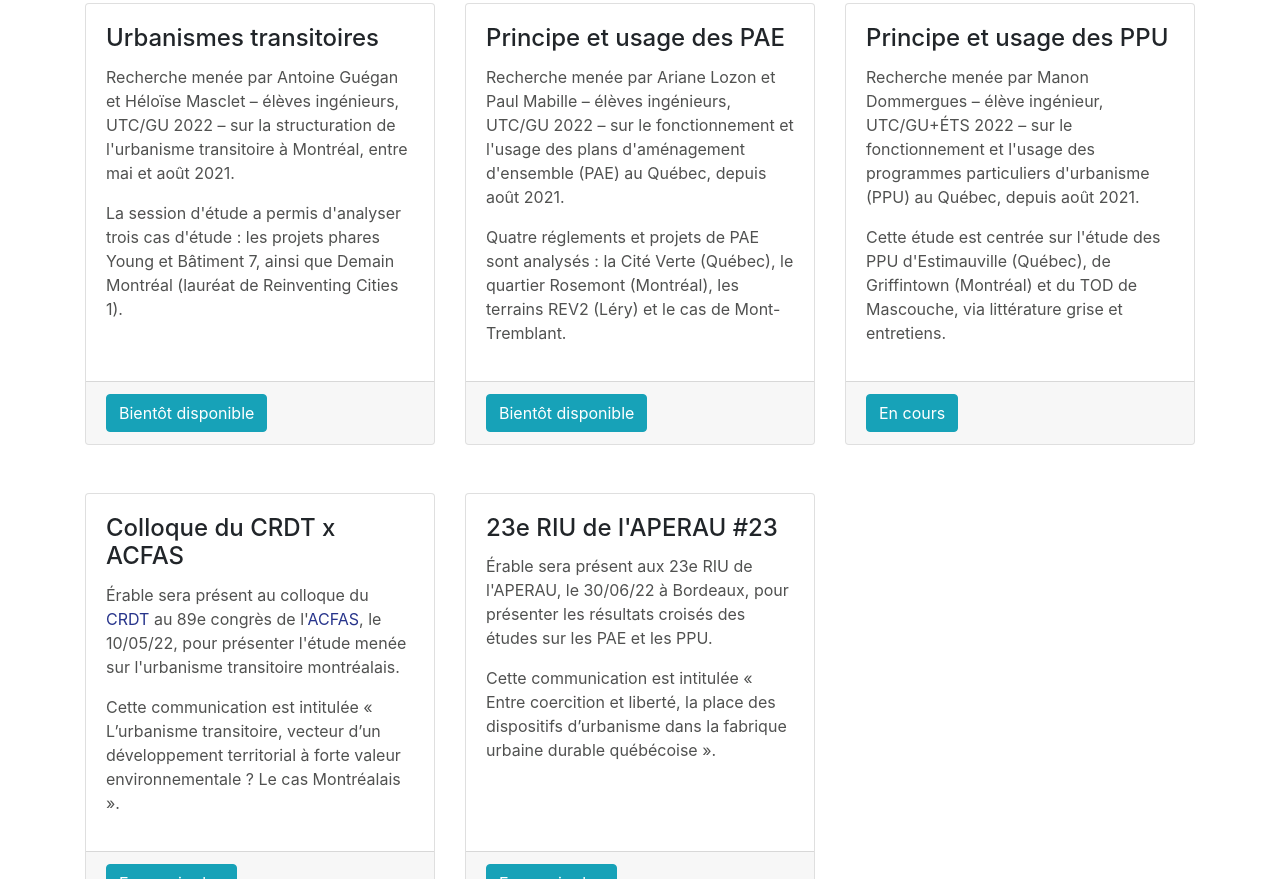
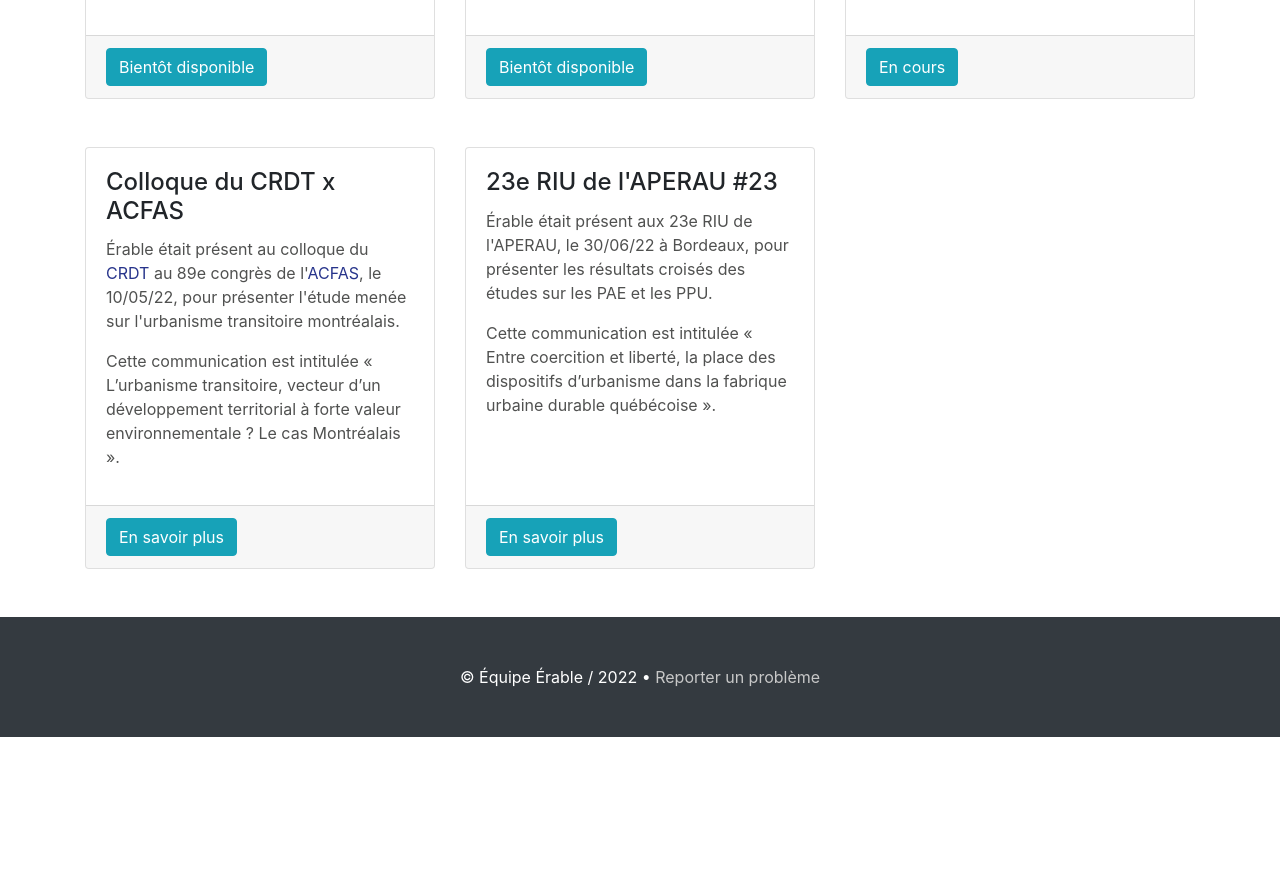
Before and after one commit to projet-erable/projet-erable.github.io, a website: page index.html in a window 1280 px wide. Shown: the part 1807-2686 px from the top of the page. After the commit the page ends 2544 px from the top, so only its background shows below. Drawn offline with Linux system fonts and the light colour scheme.

Commit message:
Update index.html

```diff
--- a/index.html
+++ b/index.html
@@ -122,6 +122,7 @@
     <!-- /.row -->
 
 
+<!--
     <div class="row">
       <div class="col-md-12 mb-5">
         <div class="card h-100">
@@ -138,7 +139,7 @@
         </div>
       </div>
     </div>
-
+-->
 
     <div class="row">
       <div class="col-md-12 mb-5">
@@ -194,7 +195,7 @@
         <div class="card h-100">
           <div class="card-body">
             <h4 class="card-title" id="Acfas89">Colloque du CRDT x ACFAS</h4>
-            <p class="card-text" style="color:rgba(80,81,80)">Érable sera présent au colloque du <a target="_blank" style="color:rgba(39,52,139)" href="https://crdt.ca/">CRDT</a> au 89e congrès de l'<a target="_blank" style="color:rgba(39,52,139)" href="https://www.acfas.ca/">ACFAS</a>, le 10/05/22, pour présenter l'étude menée sur l'urbanisme transitoire montréalais.</p>
+            <p class="card-text" style="color:rgba(80,81,80)">Érable était présent au colloque du <a target="_blank" style="color:rgba(39,52,139)" href="https://crdt.ca/">CRDT</a> au 89e congrès de l'<a target="_blank" style="color:rgba(39,52,139)" href="https://www.acfas.ca/">ACFAS</a>, le 10/05/22, pour présenter l'étude menée sur l'urbanisme transitoire montréalais.</p>
 	    <p class="card-text" style="color:rgba(80,81,80)">Cette communication est intitulée « L’urbanisme transitoire, vecteur d’un développement territorial à forte valeur environnementale ? Le cas Montréalais ».<p/>
 	  </div>
           <div class="card-footer">
@@ -206,7 +207,7 @@
         <div class="card h-100">
           <div class="card-body">
             <h4 class="card-title" id="Riu23">23e RIU de l'APERAU #23</h4>
-            <p class="card-text" style="color:rgba(80,81,80)">Érable sera présent aux 23e RIU de l'APERAU, le 30/06/22 à Bordeaux, pour présenter les résultats croisés des études sur les PAE et les PPU.</p>
+            <p class="card-text" style="color:rgba(80,81,80)">Érable était présent aux 23e RIU de l'APERAU, le 30/06/22 à Bordeaux, pour présenter les résultats croisés des études sur les PAE et les PPU.</p>
 	    <p class="card-text" style="color:rgba(80,81,80)">Cette communication est intitulée « Entre coercition et liberté, la place des dispositifs d’urbanisme dans la fabrique urbaine durable québécoise ».<p/>
 	  </div>
           <div class="card-footer">
```
